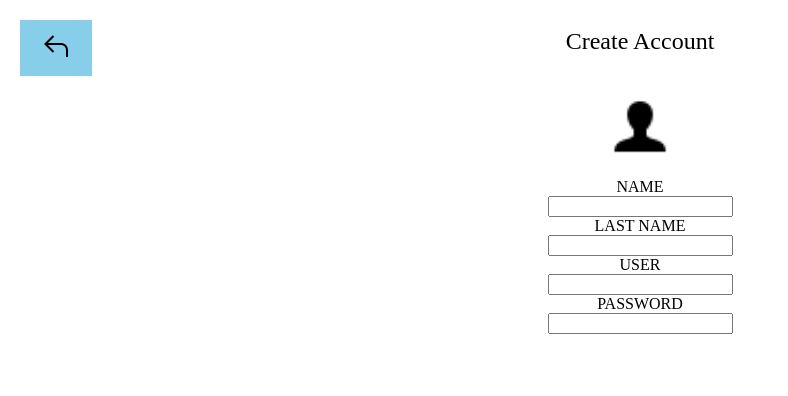
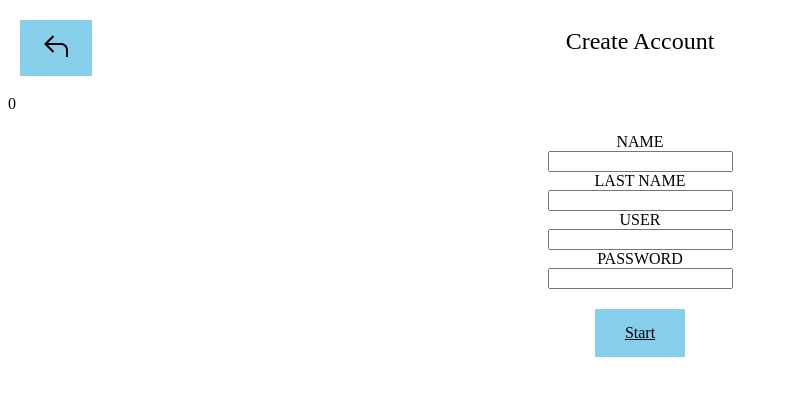
Before and after one commit to Shaamelo/Proyecto_AppHibrida, a plain HTML site: page create_account.html in a window 1280 px wide. Shown: the whole page, without its empty margins (0-788 px from the left). Drawn offline with Linux system fonts and the light colour scheme.

Commit message:
Se arregla un error

```diff
--- a/create_account.html
+++ b/create_account.html
@@ -15,11 +15,9 @@
             <img src="Imagenes/return-icon.png" alt="Return">
         </a>
 
-        <img src="Imagenes/customer-icon.png" alt="Profile Image" id="profile-image">
-
     <!-- Formulario -->
 
-      <form id="login-form">
+ 0       <form id="login-form">
             <label for="Name">NAME</label>
             <input type="text" id="username" name="username">
 
@@ -33,5 +31,10 @@
             <input type="password" id="Password" name="Password">
         </form>
 
+    <!--Boton de Start -->
+    <div id="button-container">
+        <a href="index.html" id="start-button">Start</a>
+    </div>
+
 </body>
 </html>
```
